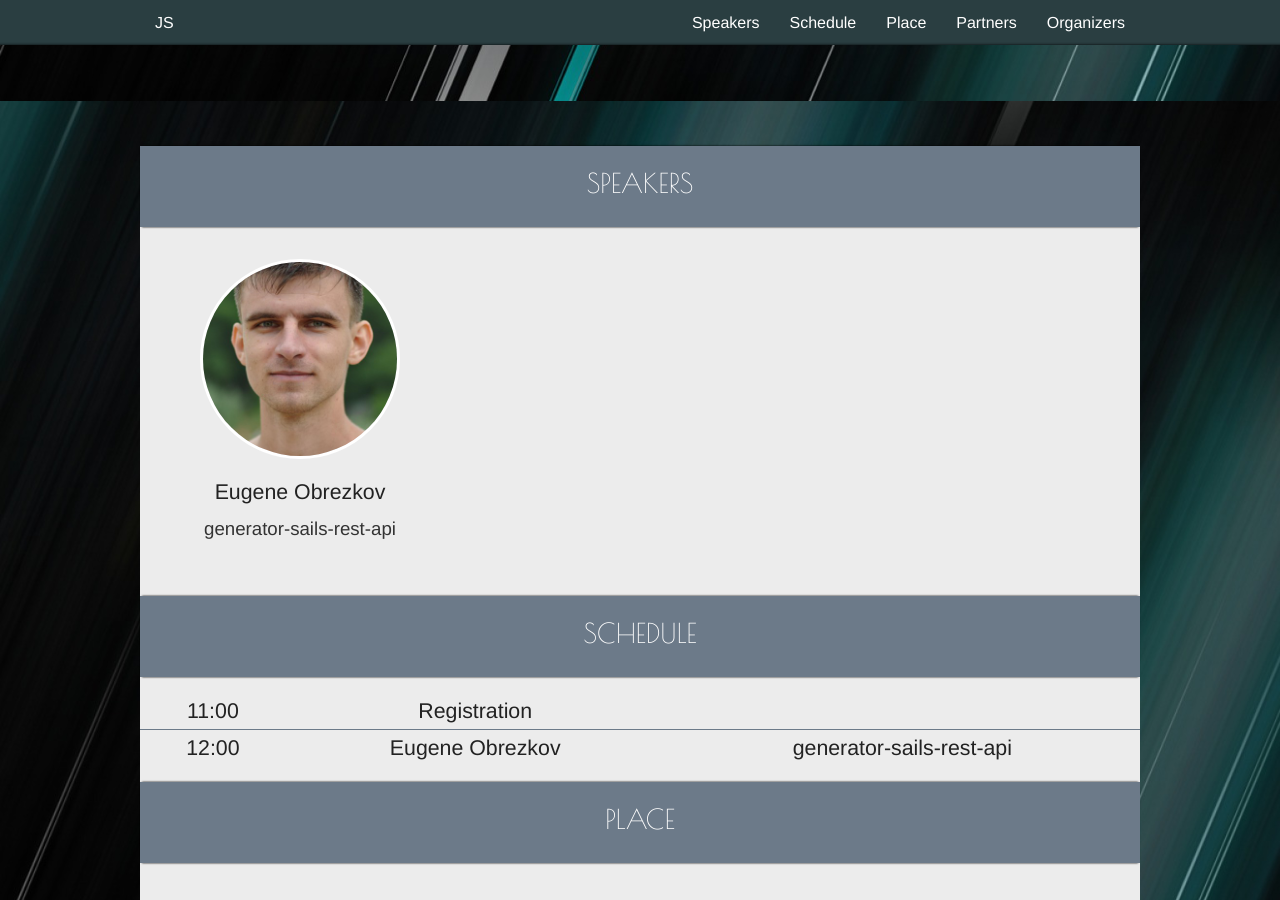
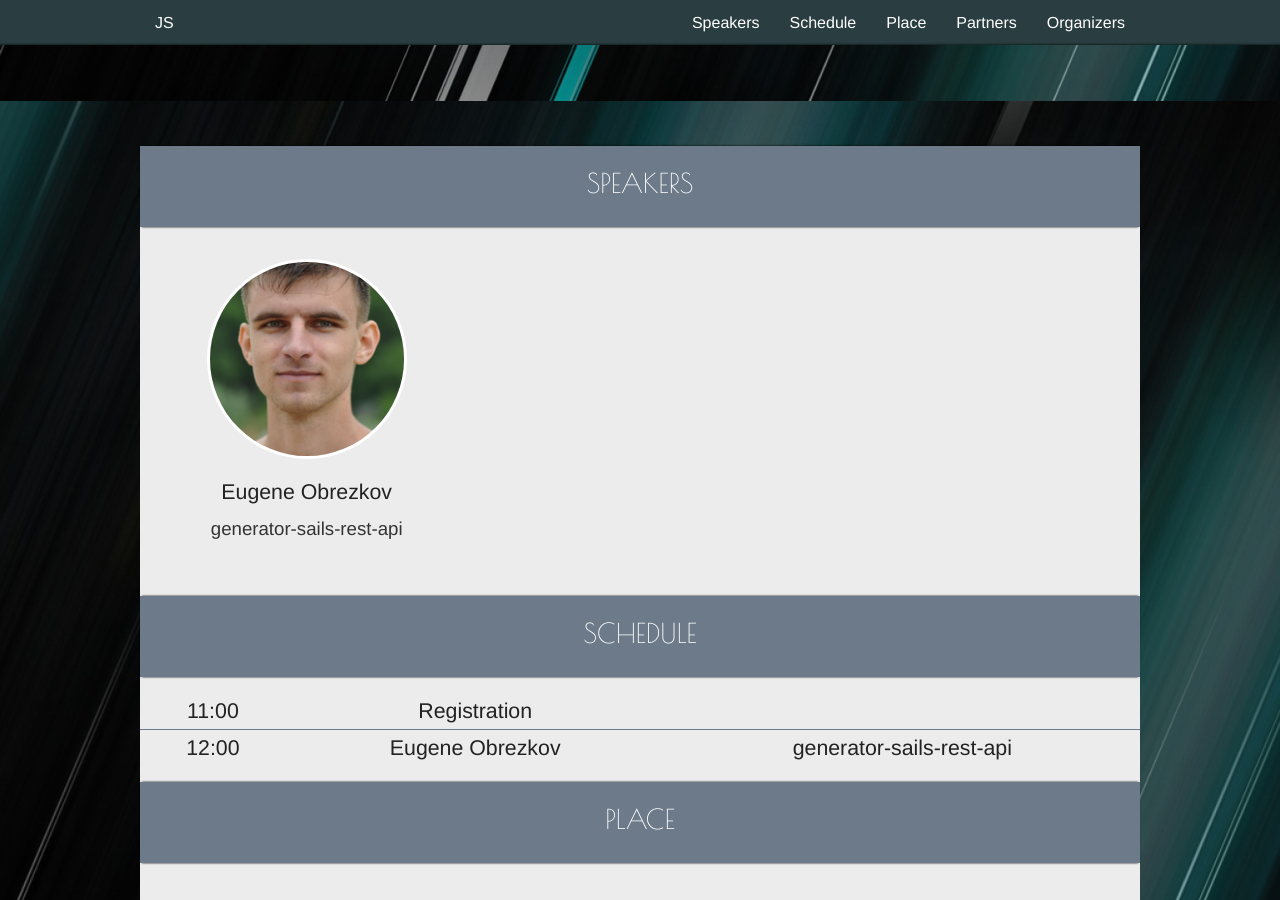
Before and after one commit to ghaiklor/kirovohradjs.com, a Jekyll site: the page built from index.html, in a window 1280 px wide and 900 px high, scrolled down 799 px. Built offline with Jekyll 4.4.1, drawn with Linux system fonts in a browser that asks for light colours.

Commit message:
Fix margin on block-grids

```diff
--- a/assets/css/styles.css
+++ b/assets/css/styles.css
@@ -7,6 +7,10 @@ body {
   background-size: cover;
   overflow-x: hidden;
   height: auto;
+}
+
+[class*="block-grid-"] {
+  margin: 0;
 }
 
 /* HELPERS */
```
